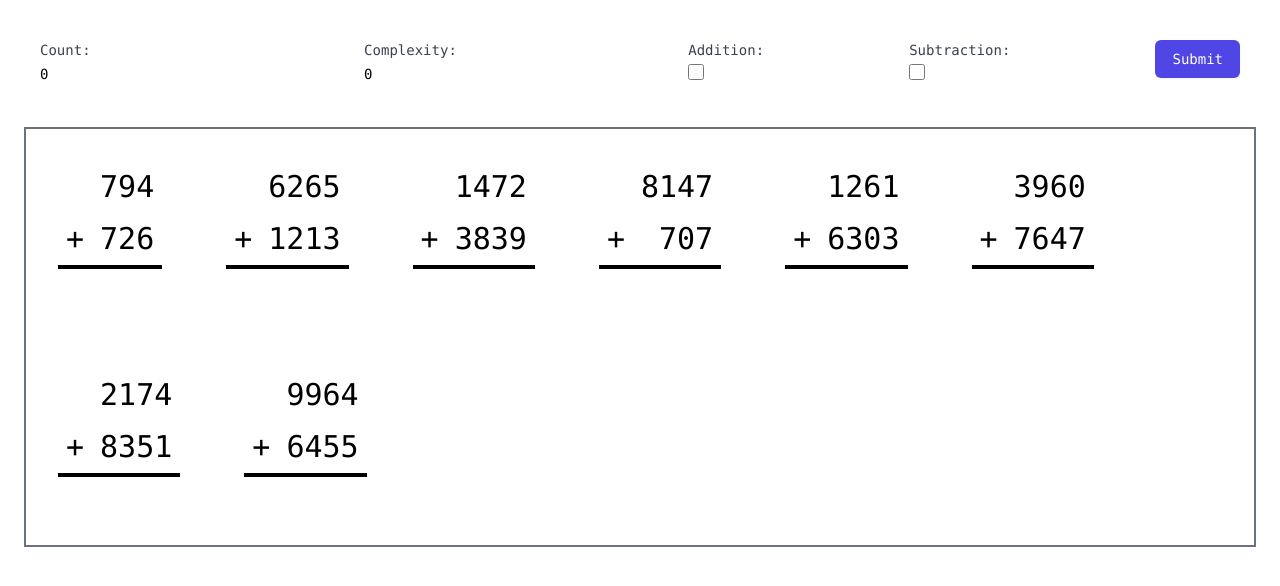
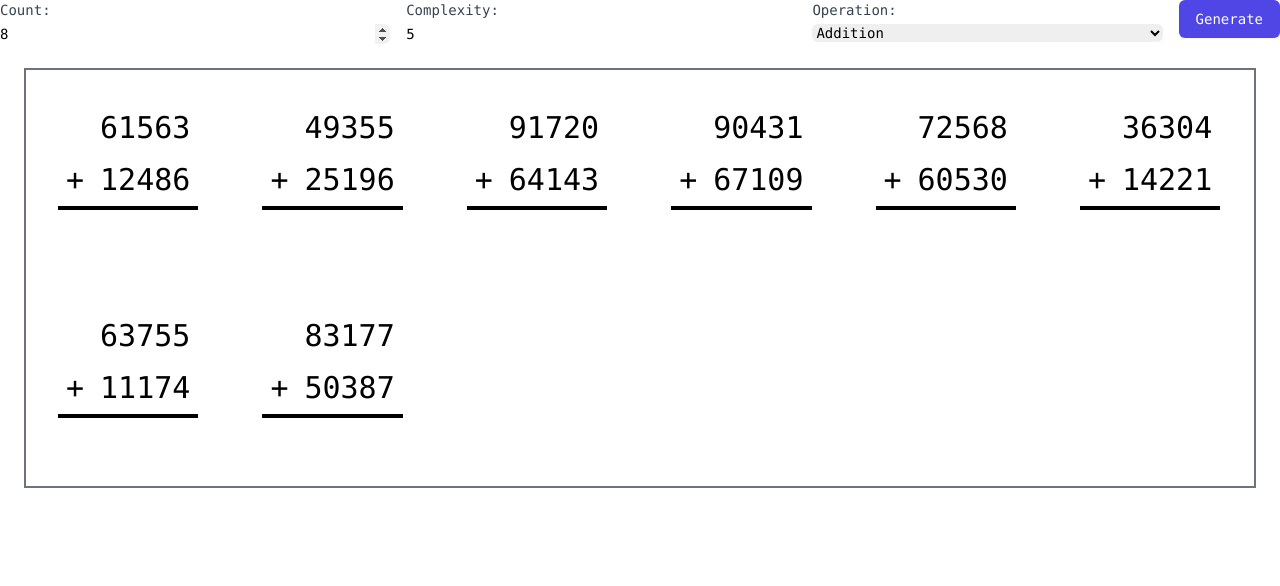
Before and after one commit to prasenjit-net/math-master, a React (Create React App) app: page / in a window 1280 px wide. Shown: the top 586 px of the page. Built offline with nearby package versions, Linux system fonts and the light colour scheme.

Commit message:
subtraction and multiplication added

```diff
--- a/src/App.tsx
+++ b/src/App.tsx
@@ -1,42 +1,47 @@
 import React, {useEffect, useState} from 'react';
 import './App.css';
 import MathProblem from "./MathProblem";
-import FormComponent, {MathConfig} from "./MathGenerationConfig";
+import FormComponent, {MathConfig, Operation} from "./MathGenerationConfig";
 
 export type MathType = {
     inputs: number[],
-    operand: Operand;
+    operation: Operation;
 };
-
-export type Operand = "+" | "-";
 
 function App() {
     const [maths, setMaths] = useState<MathType[]>([]);
-    const [count, setCount] = useState<number>(8);
-    const [complexity, setComplexity] = useState<number>(4);
+    const [config, setConfig] = useState<MathConfig>({count: 8, complexity: 5, operation: Operation.ADD});
 
     useEffect(() => {
         const problems: MathType[] = [];
-        for (let i = 0; i < count; i++) {
+        for (let i = 0; i < config.count; i++) {
             const math: MathType = {} as MathType;
             math.inputs = [];
-            math.inputs.push(randomNumber(complexity), randomNumber(complexity))
-            math.operand = "+";
+            const num1 = getRandomInt(config.complexity);
+            math.inputs.push(num1)
+            math.inputs.push(getRandomInt(config.complexity, num1));
+            math.operation = config.operation;
             problems.push(math);
         }
         setMaths(problems);
-    }, [count, complexity]);
+    }, [config]);
 
-    const randomNumber = (complexity: number) => Math.floor(Math.random() * Math.pow(10, complexity)) + 1;
+    const getRandomInt = (complexity: number, max: number = 0): number => {
+        if (max === 0) {
+            max = Math.pow(10, (complexity)) - 1;
+        }
+        const min = Math.pow(10, (complexity - 1)) - 1;
+        return Math.floor(Math.random() * (max - min + 1) + min);
+    };
+
     const formSubmit = (formData: MathConfig) => {
-        setComplexity(formData.complexity);
-        setCount(formData.count);
+        setConfig(formData);
     };
     return (
         <div className="font-mono">
             <FormComponent onSubmit={formSubmit}/>
             <div className="flex flex-row flex-wrap border-2 border-gray-500 m-6 text-3xl">
-                {maths.map((m, i) => (<MathProblem op={m.inputs} key={i}/>))}
+                {maths.map((m, i) => (<MathProblem operation={m.operation} inputs={m.inputs} key={i}/>))}
             </div>
         </div>
     );
--- a/src/MathGenerationConfig.tsx
+++ b/src/MathGenerationConfig.tsx
@@ -1,4 +1,10 @@
-import React, {useState, FormEvent, ChangeEvent} from 'react';
+import React, { useState, FormEvent, ChangeEvent } from 'react';
+
+export enum Operation {
+    ADD = '+',
+    SUB = '-',
+    MUL = 'x',
+}
 
 export interface MathGenerationConfigProps {
     onSubmit: (formData: MathConfig) => void;
@@ -7,17 +13,11 @@ export interface MathGenerationConfigProps {
 export interface MathConfig {
     count: number;
     complexity: number;
-    addition: boolean;
-    subtraction: boolean;
+    operation: Operation;
 }
 
-const MathGenerationConfig: React.FC<MathGenerationConfigProps> = ({onSubmit}) => {
-    const [formData, setFormData] = useState<MathConfig>({
-        count: 0,
-        complexity: 0,
-        addition: false,
-        subtraction: false
-    });
+const MathGenerationConfig: React.FC<MathGenerationConfigProps> = ({ onSubmit }) => {
+    const [formData, setFormData] = useState<MathConfig>({ count: 8, complexity: 5, operation: Operation.ADD });
 
     const handleSubmit = (event: FormEvent<HTMLFormElement>) => {
         event.preventDefault();
@@ -35,8 +35,16 @@ const MathGenerationConfig: React.FC<MathGenerationConfigProps> = ({onSubmit}) =
         });
     };
 
+    const handleSelectChange = (event: ChangeEvent<HTMLSelectElement>) => {
+        const value = event.target.value as Operation;
+        setFormData({
+            ...formData,
+            operation: value
+        });
+    };
+
     return (
-        <form onSubmit={handleSubmit} className="p-2 m-8 print:hidden flex flex-col space-y-4 sm:flex-row sm:space-x-4 sm:space-y-0">
+        <form onSubmit={handleSubmit} className="flex flex-col space-y-4 sm:flex-row sm:space-x-4 sm:space-y-0">
             <div className="flex-grow">
                 <label htmlFor="count" className="block text-sm font-medium text-gray-700">
                     Count:
@@ -64,37 +72,27 @@ const MathGenerationConfig: React.FC<MathGenerationConfigProps> = ({onSubmit}) =
                 />
             </div>
             <div className="flex-grow">
-                <label htmlFor="addition" className="block text-sm font-medium text-gray-700">
-                    Addition:
+                <label htmlFor="operation" className="block text-sm font-medium text-gray-700">
+                    Operation:
                 </label>
-                <input
-                    id="addition"
-                    type="checkbox"
-                    name="addition"
-                    checked={formData.addition}
-                    onChange={handleInputChange}
-                    className="mt-1 focus:ring-indigo-500 h-4 w-4 text-indigo-600 border-gray-300 rounded"
-                />
-            </div>
-            <div className="flex-grow">
-                <label htmlFor="subtraction" className="block text-sm font-medium text-gray-700">
-                    Subtraction:
-                </label>
-                <input
-                    id="subtraction"
-                    type="checkbox"
-                    name="subtraction"
-                    checked={formData.subtraction}
-                    onChange={handleInputChange}
-                    className="mt-1 focus:ring-indigo-500 h-4 w-4 text-indigo-600 border-gray-300 rounded"
-                />
+                <select
+                    id="operation"
+                    name="operation"
+                    value={formData.operation}
+                    onChange={handleSelectChange}
+                    className="mt-1 focus:ring-indigo-500 focus:border-indigo-500 block w-full sm:text-sm border-gray-300 rounded-md"
+                >
+                    <option value={Operation.ADD}>Addition</option>
+                    <option value={Operation.SUB}>Subtraction</option>
+                    <option value={Operation.MUL}>Multiplication</option>
+                </select>
             </div>
             <div className="flex-shrink-0">
                 <button
                     type="submit"
                     className="inline-flex items-center px-4 py-2 border border-transparent rounded-md shadow-sm text-sm font-medium text-white bg-indigo-600 hover:bg-indigo-700 focus:outline-none focus:ring-2 focus:ring-offset-2 focus:ring-indigo-500"
                 >
-                    Submit
+                    Generate
                 </button>
             </div>
         </form>
--- a/src/MathProblem.tsx
+++ b/src/MathProblem.tsx
@@ -1,18 +1,20 @@
 import React from "react";
+import {Operation} from "./MathGenerationConfig";
 
 export type ProblemProp = {
-    op: number[]
+    inputs: number[]
+    operation: Operation
 }
 
-function MathProblem({op}: ProblemProp) {
+function MathProblem({inputs, operation}: ProblemProp) {
     return (
         <div className="p-4 m-4 flex flex-col">
             <div className="flex flex-row">
                 <div className="flex flex-col-reverse">
-                    <div className="p-2">+</div>
+                    <div className="p-2">{operation}</div>
                 </div>
                 <div className="flex flex-col">
-                    {op.map((t, index) => <div key={index} className="p-2 text-right">{t}</div>)}
+                    {inputs.map((t, index) => <div key={index} className="p-2 text-right">{t}</div>)}
                 </div>
             </div>
             <div className="border-2 border-black"></div>
```
